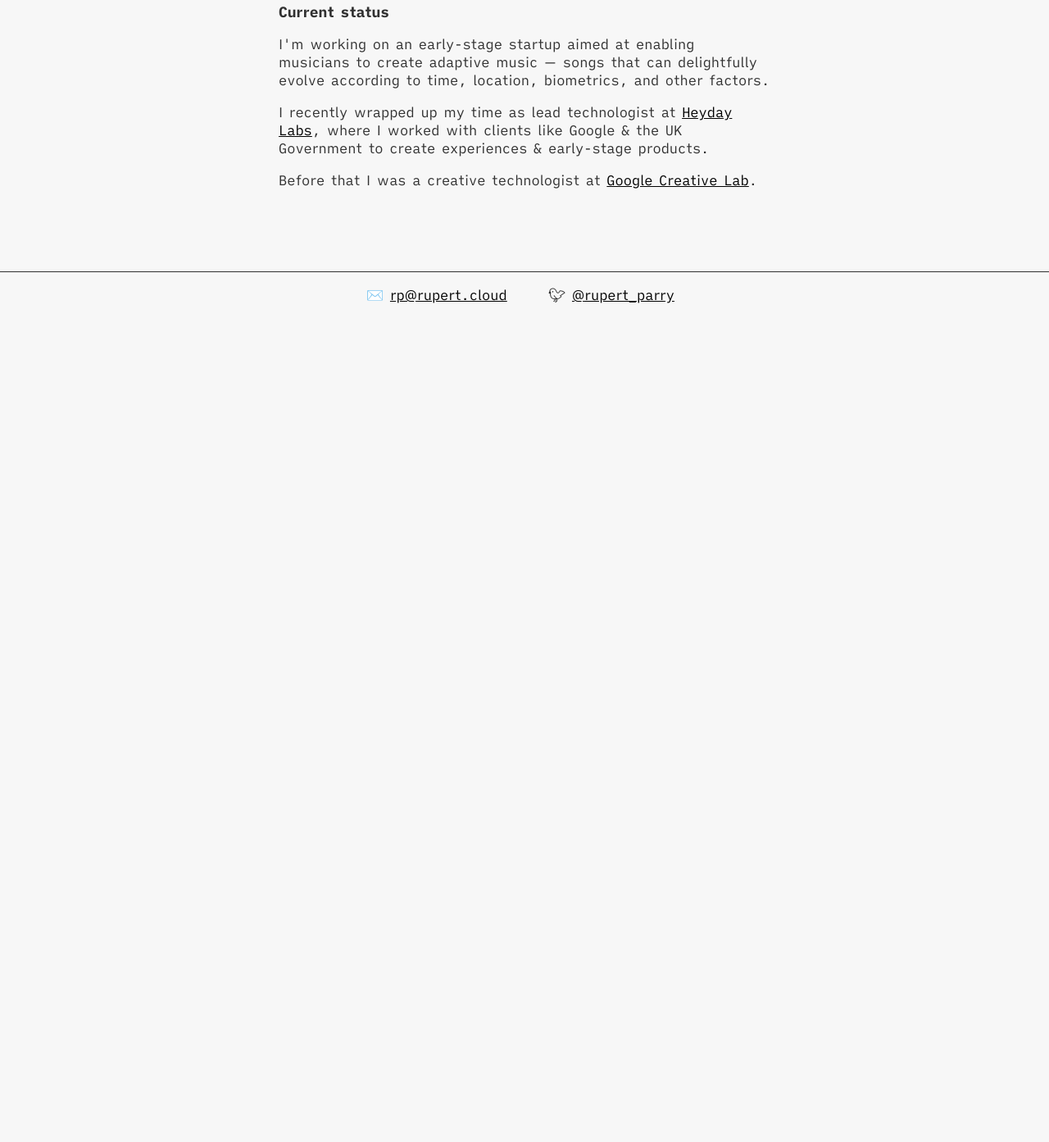
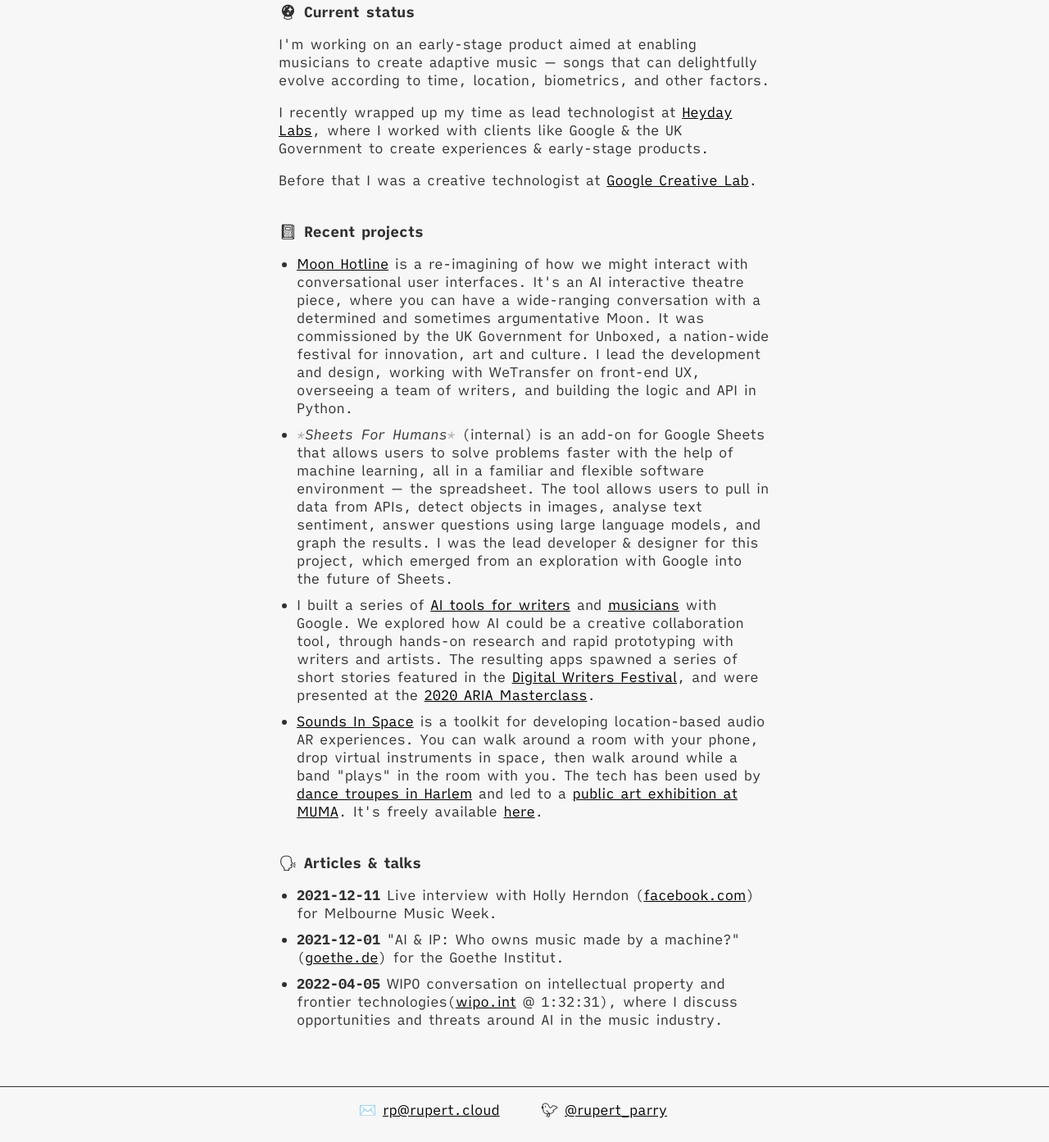
Before and after one commit to rupertparry/website-2022, an Eleventy site: page index.md in a window 1280 px wide. Shown: the part 683-2076 px from the top of the page at 82% size. Before the commit the page ends 1082 px from the top, so only its background shows below. Built offline with nearby package versions, Linux system fonts and the light colour scheme; Eleventy itself is replaced by a stand-in of ours; files that its build step writes are made by us from their sources; files whose address does not match are found by name.

Commit message:
Fleshed out first full page of content

```diff
--- a/assets/css/base.css
+++ b/assets/css/base.css
@@ -74,6 +74,10 @@
   padding-bottom: 10px;
 }
 
+ul {
+  padding-left: 22px;
+}
+
 .emoji {
   font-family: Emoji, sans-serif;
 }
@@ -101,6 +105,7 @@
 }
 
 h2 {
+  margin-top: 40px;
   font-size: 18px;
 }
 
@@ -148,7 +153,7 @@
 }
 
 footer {
-  margin-top: 100px;
+  margin-top: 70px;
   border-top: 1px solid var(--color-body);
   padding-bottom: 1px;
 }
--- a/assets/js/animation.js
+++ b/assets/js/animation.js
@@ -7,4 +7,4 @@
   icon.innerText = emojis[index]
   index += 1
   if (index >= emojis.length) index = 0
-}, 800)
+}, 650)
--- a/index.md
+++ b/index.md
@@ -2,7 +2,7 @@
 layout: page
 ---
 
-I'm a software developer &amp; product designer. I bridge the
+I'm a software developer &amp; product designer, with a focus on frontier tech. I bridge the
 gap between what *is* and what *could be* to solve problems, reveal opportunities, and make magic.
 
 I keep on coming back to these themes...
@@ -22,9 +22,9 @@
   <li><a href="{{config.cdnUrl}}/rupert-resume-jun2022.pdf" download>Resume</a></li>
 </ul>
 
-## Current status
+## <span class="emoji">🔮</span> Current status
 
-I'm working on an early-stage startup aimed at enabling musicians to create
+I'm working on an early-stage product aimed at enabling musicians to create
 adaptive music &mdash; songs that can delightfully evolve according to time, location,
 biometrics, and other factors.
 
@@ -37,4 +37,47 @@
 <a href="https://experiments.withgoogle.com/search?q=google%20creative%20lab"
 target="_blank">Google Creative Lab</a>.
 
-<!-- ## Selected projects -->
+## <span class="emoji">📓</span> Recent projects
+
+- <a href="https://moonhotline.tourdemoon.com" target="_blank">Moon Hotline</a> is a re-imagining of how we
+  might interact with conversational user interfaces. It's an AI interactive
+  theatre piece, where you can have a wide-ranging conversation with a
+  determined and sometimes argumentative Moon. It was commissioned by
+  the UK Government for Unboxed, a nation-wide festival for innovation, art and
+  culture. I lead the development and design, working with WeTransfer on front-end
+  UX, overseeing a team of writers, and building the logic and API in Python.
+- *Sheets For Humans* (internal) is an add-on for Google Sheets that allows users to solve
+  problems faster with the help of machine learning, all in a familiar and
+  flexible software
+  environment &mdash; the spreadsheet. The tool allows users to pull in data from
+  APIs, detect objects in images, analyse text sentiment, answer questions using
+  large language models, and graph the results. I
+  was the lead developer & designer for this project, which emerged from an
+  exploration with Google into the future of Sheets.
+- I built a series of [AI tools for
+  writers](https://experiments.withgoogle.com/collection/aiwriting) and
+  [musicians](https://www.youtube.com/watch?v=MbKsRJ5MsnA) with Google. We explored how
+  AI could be a creative collaboration tool, through
+  hands-on research and rapid prototyping with writers and artists. The
+  resulting apps spawned a
+  series of short stories featured in the [Digital Writers
+  Festival](https://2019.digitalwritersfestival.com/event/creativity-inside-the-machine/),
+  and were presented at the [2020 ARIA
+  Masterclass](https://www.aria.com.au/awards/news/aria-masterclass-machine-learning-ai-music).
+- [Sounds In Space](https://experiments.withgoogle.com/sounds-in-space) is a toolkit for developing location-based audio AR experiences. You can walk around a room with your phone, drop virtual instruments in space, then walk around while a band "plays" in the room with you. The tech has been used by [dance troupes in Harlem](https://heidilatskydance.org/displayed) and led to a [public art exhibition at MUMA](https://vimeo.com/393792407). It's freely available [here](https://github.com/googlecreativelab/sounds-in-space).
+
+
+## <span class="emoji">🗣</span> Articles & talks
+
+- **2021-12-11** Live interview with Holly Herndon
+(<a href="https://www.facebook.com/watch/live/?ref=watch_permalink&v=431296195362579">facebook.com</a>)
+  for Melbourne Music Week.
+- **2021-12-01** "AI & IP: Who owns music made by a machine?"
+(<a
+href="https://www.goethe.de/prj/k40/en/mus/machine-music.html">goethe.de</a>)
+for the Goethe Institut.
+- **2022-04-05** WIPO conversation on intellectual property and frontier
+  technologies(<a
+  href="https://c.connectedviews.com/05/SitePlayer/wipo?session=115052&starttime=4709">wipo.int</a>
+  @ 1:32:31), where I discuss opportunities and threats around AI in the music
+  industry.
```
